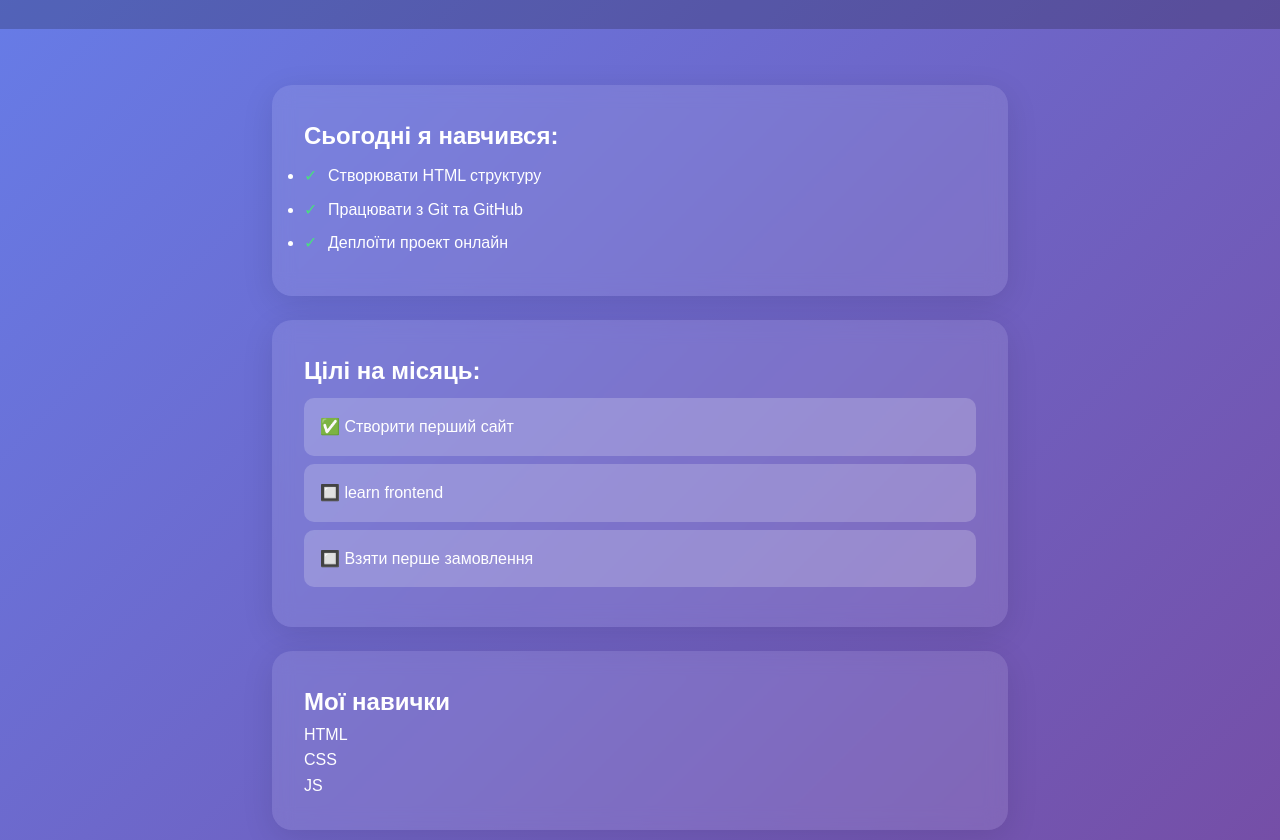
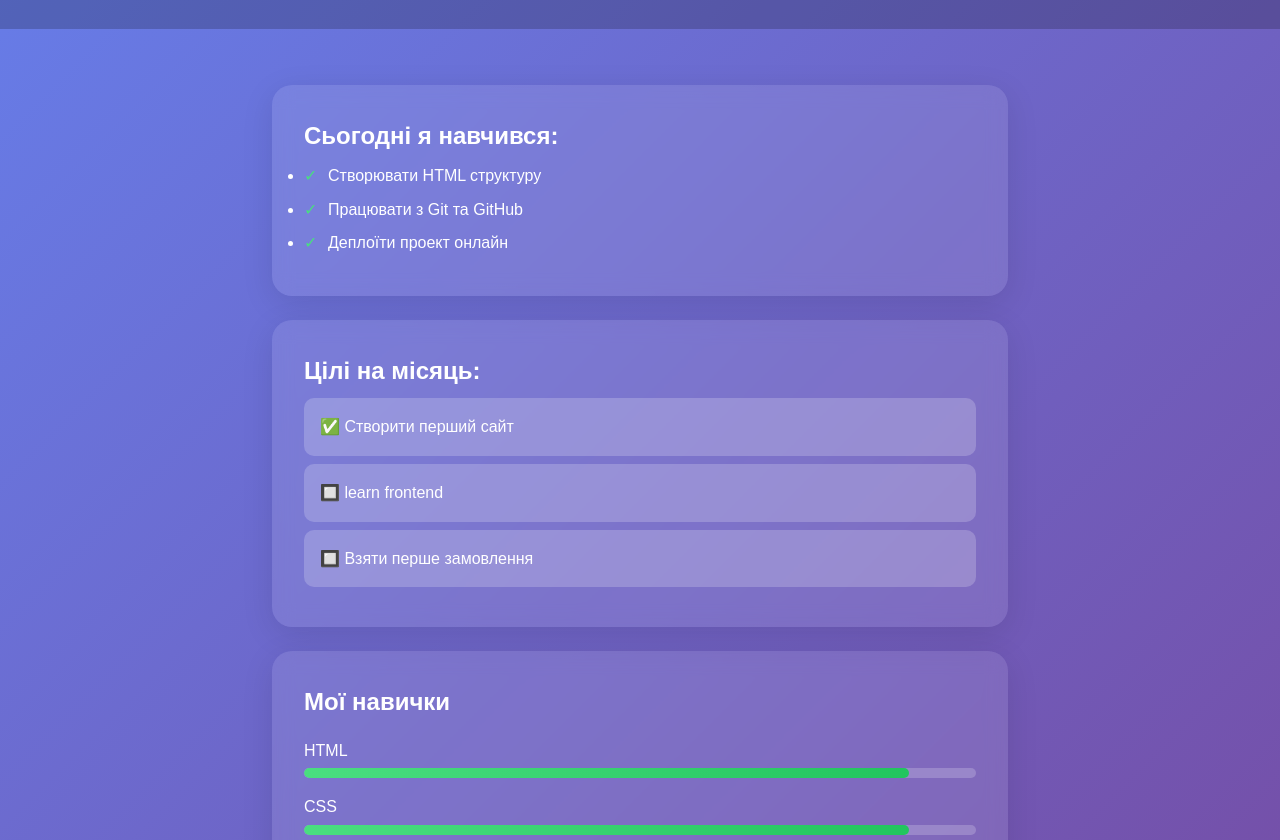
Before and after one commit to lirikunavi/first-project, a plain HTML site: page index.html in a window 1280 px wide. Shown: the part 112-952 px from the top of the page. Drawn offline with Linux system fonts and the light colour scheme.

```diff
--- a/style.css
+++ b/style.css
@@ -83,3 +83,21 @@
 body.dark-theme {
     background: linear-gradient(135deg, #1e3c72 0%, #2a5298 100%);
 }
+ .skill {
+    margin: 1rem 0;
+}
+
+.progress-bar {
+    height: 10px;
+    background: rgba(255, 255, 255, 0.2);
+    border-radius: 5px;
+    margin-top: 5px;
+    overflow: hidden;
+}
+
+.progress {
+    height: 100%;
+    background: linear-gradient(90deg, #4ade80, #22c55e);
+    border-radius: 5px;
+    transition: width 1s ease;
+}
```
